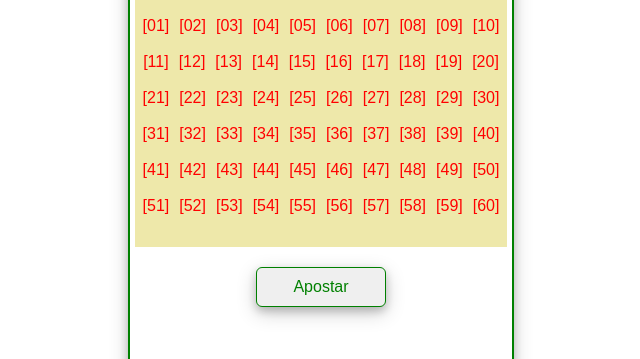
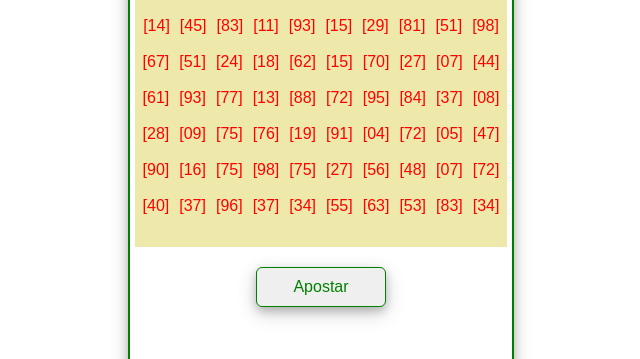
Before and after one commit to mfortunat0/mega-sena, a plain HTML site: page index.html in a window 1280 px wide. Shown: the part 210-569 px from the top of the page, without its empty margins (319-959 px from the left). Drawn offline with Linux system fonts and the light colour scheme.

Commit message:
gerando numeros aleatorios.

```diff
--- a/index.html
+++ b/index.html
@@ -1,90 +1,93 @@
 <!DOCTYPE html>
 <html lang="pt-BR">
   <head>
-    <meta charset="UTF-8">
-    <meta http-equiv="X-UA-Compatible" content="IE=edge">
-    <meta name="viewport" content="width=device-width, initial-scale=1.0">
-    <meta name="description" content="Simulador de Mega-Sena"/>
-    <link rel="stylesheet" href="css/style.css" media="screen">
+    <meta charset="UTF-8" />
+    <meta http-equiv="X-UA-Compatible" content="IE=edge" />
+    <meta name="viewport" content="width=device-width, initial-scale=1.0" />
+    <meta name="description" content="Simulador de Mega-Sena" />
+    <link rel="stylesheet" href="css/style.css" media="screen" />
     <title>Mega-Sena</title>
   </head>
   <body>
     <div class="container">
       <header>
-            <img src="https://i.postimg.cc/tRFn2v50/mega-sena-logo.png" alt="logotipo mega-sena">
+        <img
+          src="https://i.postimg.cc/tRFn2v50/mega-sena-logo.png"
+          alt="logotipo mega-sena"
+        />
       </header>
       <main>
         <div>
-                <button>[01]</button>
-                <button>[02]</button>
-                <button>[03]</button>
-                <button>[04]</button>
-                <button>[05]</button>
-                <button>[06]</button>
-                <button>[07]</button>
-                <button>[08]</button>
-                <button>[09]</button>
-                <button>[10]</button>
+          <button>[]</button>
+          <button>[]</button>
+          <button>[]</button>
+          <button>[]</button>
+          <button>[]</button>
+          <button>[]</button>
+          <button>[]</button>
+          <button>[]</button>
+          <button>[]</button>
+          <button>[]</button>
         </div>
         <div>
-                <button>[11]</button>
-                <button>[12]</button>
-                <button>[13]</button>
-                <button>[14]</button>
-                <button>[15]</button>
-                <button>[16]</button>
-                <button>[17]</button>
-                <button>[18]</button>
-                <button>[19]</button>
-                <button>[20]</button>
+          <button>[]</button>
+          <button>[]</button>
+          <button>[]</button>
+          <button>[]</button>
+          <button>[]</button>
+          <button>[]</button>
+          <button>[]</button>
+          <button>[]</button>
+          <button>[]</button>
+          <button>[]</button>
         </div>
         <div>
-                <button>[21]</button>
-                <button>[22]</button>
-                <button>[23]</button>
-                <button>[24]</button>
-                <button>[25]</button>
-                <button>[26]</button>
-                <button>[27]</button>
-                <button>[28]</button>
-                <button>[29]</button>
-                <button>[30]</button>
+          <button>[]</button>
+          <button>[]</button>
+          <button>[]</button>
+          <button>[]</button>
+          <button>[]</button>
+          <button>[]</button>
+          <button>[]</button>
+          <button>[]</button>
+          <button>[]</button>
+          <button>[]</button>
         </div>
         <div>
-                <button>[31]</button>
-                <button>[32]</button>
-                <button>[33]</button>
-                <button>[34]</button>
-                <button>[35]</button>
-                <button>[36]</button>
-                <button>[37]</button>
-                <button>[38]</button>
-                <button>[39]</button>
-                <button>[40]</button>
+          <button>[]</button>
+          <button>[]</button>
+          <button>[]</button>
+          <button>[]</button>
+          <button>[]</button>
+          <button>[]</button>
+          <button>[]</button>
+          <button>[]</button>
+          <button>[]</button>
+          <button>[]</button>
         </div>
         <div>
-                <button>[41]</button>
-                <button>[42]</button>
-                <button>[43]</button>
-                <button>[44]</button>
-                <button>[45]</button>
-                <button>[46]</button>
-                <button>[47]</button>
-                <button>[48]</button>
-                <button>[49]</button>
-                <button>[50]</button>
+          <button>[]</button>
+          <button>[]</button>
+          <button>[]</button>
+          <button>[]</button>
+          <button>[]</button>
+          <button>[]</button>
+          <button>[]</button>
+          <button>[]</button>
+          <button>[]</button>
+          <button>[]</button>
         </div>
         <div>
-                <button>[51]</button>
-                <button>[52]</button>
-                <button>[53]</button>
-                <button>[54]</button>
-                <button>[55]</button>
-                <button>[56]</button>
-                <button>[57]</button>
-                <button>[58]</button>
-                <button>[59]</button>
-                <button>[60]</button>
+          <button>[]</button>
+          <button>[]</button>
+          <button>[]</button>
+          <button>[]</button>
+          <button>[]</button>
+          <button>[]</button>
+          <button>[]</button>
+          <button>[]</button>
+          <button>[]</button>
+          <button>[]</button>
         </div>
       </main>
       <div class="estatisticas">
--- a/js/mega.js
+++ b/js/mega.js
@@ -0,0 +1,27 @@
+const buttons = document.querySelectorAll("button");
+
+const generateRandomArray = (length, min, max) => {
+  let arr = Array(length).fill(0);
+  arr = arr.map(() => {
+    let temp = [];
+    let random = 0;
+    while (true) {
+      random = Math.round(Math.random() * (max - min) + min);
+      if (!temp.includes(random)) {
+        temp.push(random);
+        break;
+      }
+    }
+    return random;
+  });
+  return arr;
+};
+
+const numbersArray = generateRandomArray(60, 1, 99);
+
+buttons.forEach((button, index) => {
+  if (button.innerHTML === "[]") {
+    const num = numbersArray[index].toString().padStart(2, "0");
+    button.innerHTML = `[${num}]`;
+  }
+});
```
Lines whose indentation alone changed are shown as unchanged.
